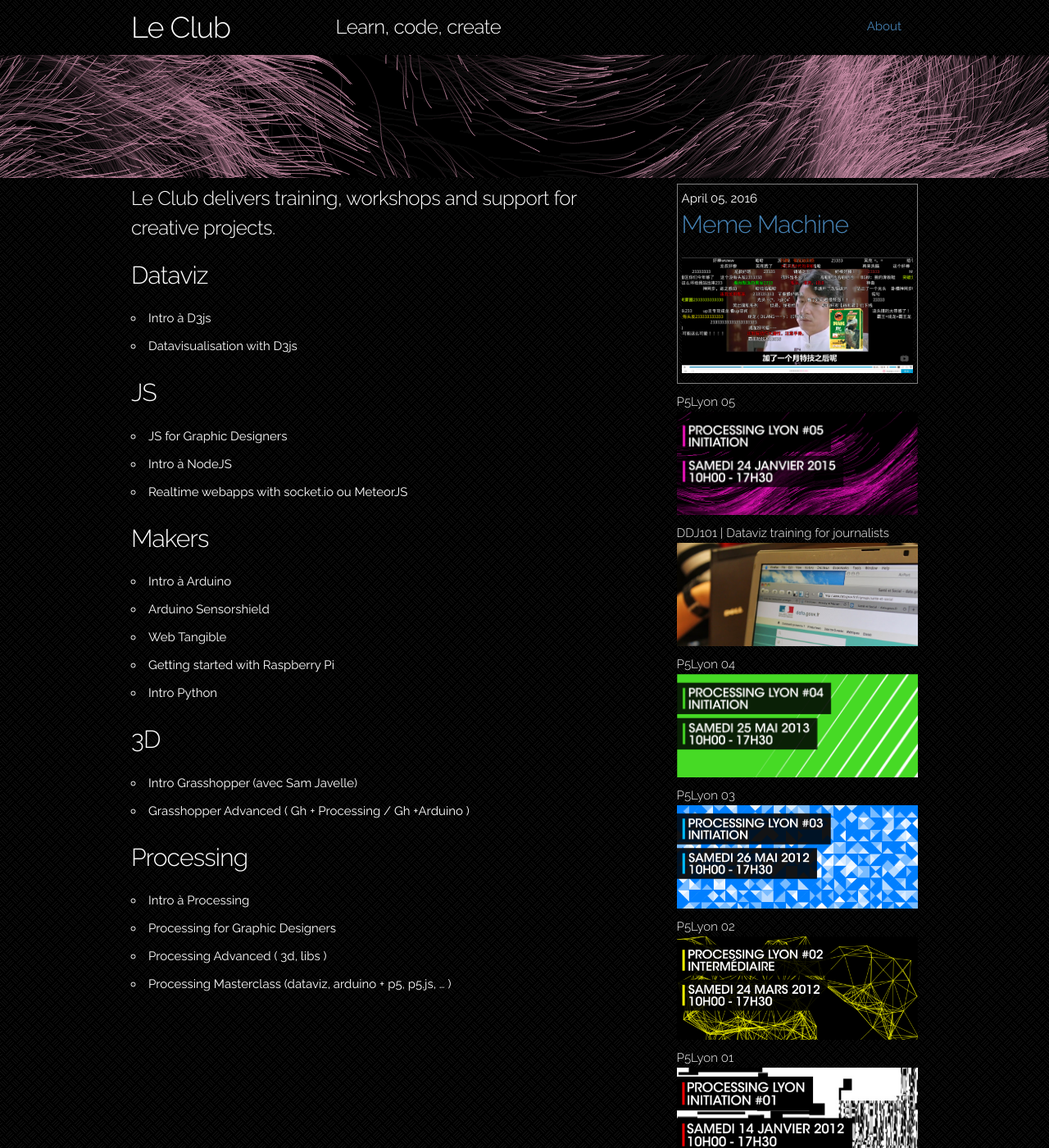
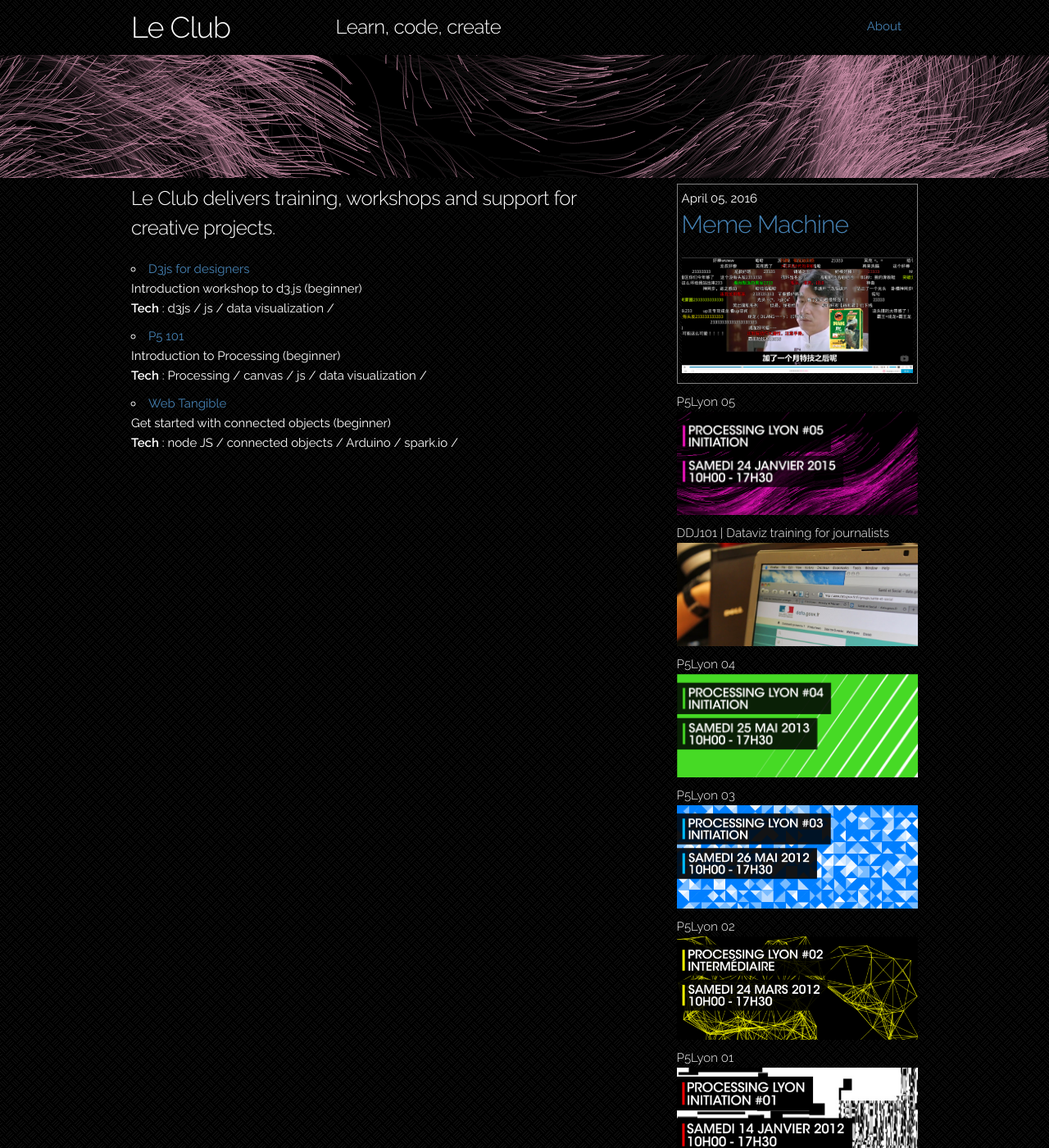
Before and after one commit to leClub/leClub.github.io, a Jekyll site: the page built from index.md, in a window 1280 px wide and 1400 px high. Shown: the whole window at 82% size. Built offline with Jekyll 4.4.1, drawn with Linux system fonts in a browser that asks for light colours.

Commit message:
add workshops descriptions fix #4

```diff
--- a/_config.yml
+++ b/_config.yml
@@ -19,3 +19,7 @@ exclude: [README.md, LICENSE, CNAME]
 
 sass:
   sass_dir: scss
+
+collections:
+    workshops :
+        output: true
--- /dev/null
+++ b/_includes/workshops_list.html
@@ -0,0 +1,21 @@
+<ul>
+{% for workshop in site.workshops | exclude 'Home' %}
+
+<li>
+  <a href="{{workshop.url}}" title="{{ workshop.title }}">
+    {{ workshop.title }}
+  </a>
+
+  {% if workshop.desc %}<br>{{workshop.desc}}{% endif %}
+  {% if workshop.level %} ({{workshop.level}}) {% endif %}
+
+  {% if workshop.categories %}
+    <br><b>Tech</b> :
+      {% for cat in workshop.categories %}
+        {{ cat }} /
+      {% endfor %}
+  {% endif %}
+</li>
+
+{% endfor %}
+</ul>
--- /dev/null
+++ b/_workshops/p5-101.md
@@ -0,0 +1,8 @@
+---
+layout: workshop
+title: P5 101
+desc: Introduction to Processing
+level: beginner
+categories: ["Processing", "canvas", "js", "data visualization"]
+link: https://github.com/leClub/p5Lyon-05
+---
--- /dev/null
+++ b/_workshops/web-tangible.md
@@ -0,0 +1,8 @@
+---
+layout: workshop
+title: Web Tangible
+desc: Get started with connected objects
+level: beginner
+categories: ["node JS", "connected objects", "Arduino", "spark.io" ]
+link:
+---
--- a/index.md
+++ b/index.md
@@ -5,33 +5,4 @@ title: Home
 
 ##### {{ site.description }}
 
-#### Dataviz
-
-* Intro à D3js
-* Datavisualisation with D3js
-
-#### JS
-
-* JS for Graphic Designers
-* Intro à NodeJS
-* Realtime webapps with socket.io  ou MeteorJS
-
-#### Makers
-
-* Intro à Arduino
-* Arduino Sensorshield
-* Web Tangible
-* Getting started with Raspberry Pi
-* Intro Python
-
-#### 3D
-
-* Intro Grasshopper (avec Sam Javelle)
-* Grasshopper Advanced ( Gh + Processing / Gh +Arduino )
-
-#### Processing
-
-* Intro à Processing
-* Processing for Graphic Designers
-* Processing Advanced ( 3d, libs )
-* Processing Masterclass (dataviz, arduino + p5, p5.js, ... )
+{% include workshops_list.html %}
```
Also changed, not shown: _layouts/workshop.html (added, +25 -0 lines), _workshops/d3js-intro.md (added, +11 -0 lines).
